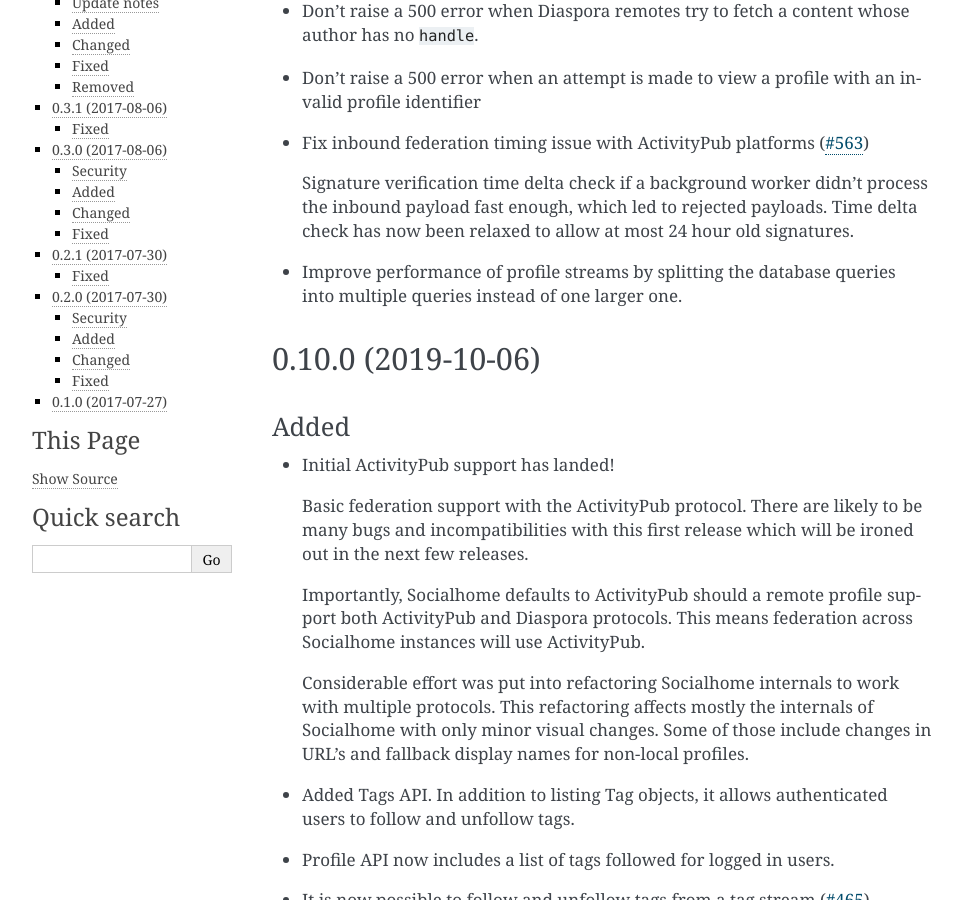
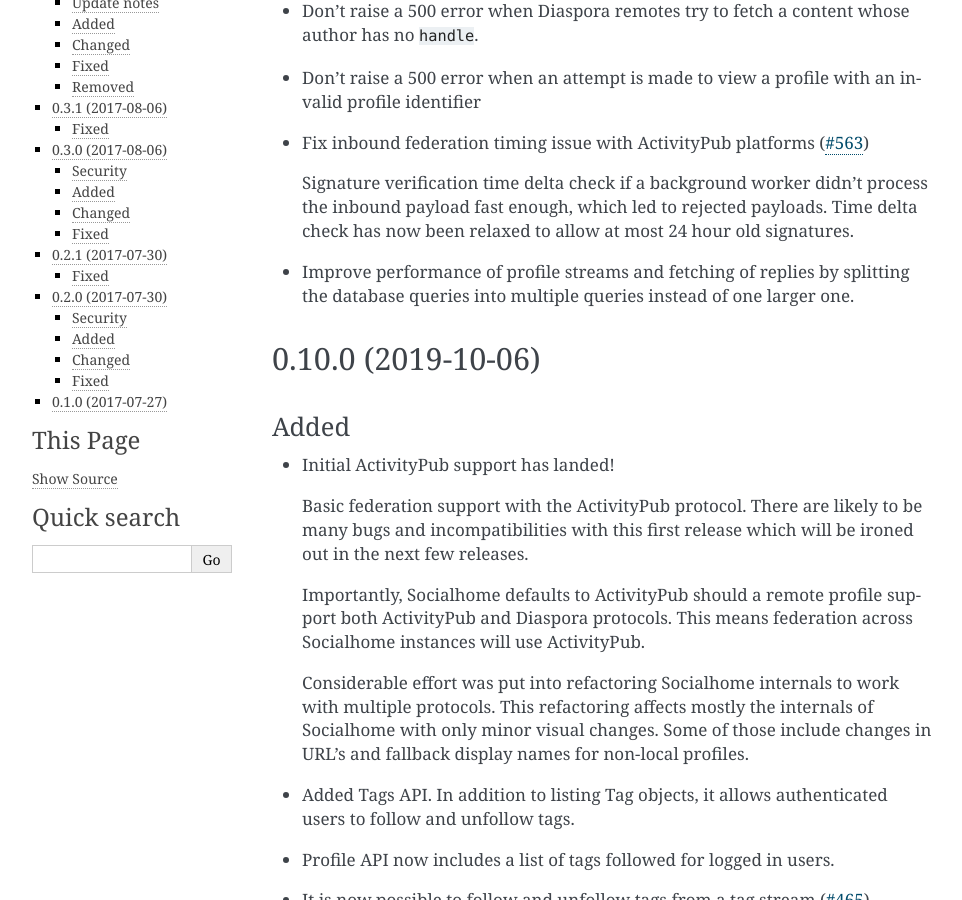
Before and after one commit to jaywink/socialhome, a Sphinx documentation site: the page built from docs/changelog.rst, in a window 1280 px wide and 900 px high, scrolled down 942 px. Shown: the whole window, without its empty margins (148-1110 px from the left). Built offline with Sphinx 7.4.7, drawn with Linux system fonts in a browser that asks for light colours.

Commit message:
Split content queryset replies queries
To improve performance of the large single query.

```diff
--- a/docs/changelog.rst
+++ b/docs/changelog.rst
@@ -53,8 +53,8 @@
   inbound payload fast enough, which led to rejected payloads. Time delta check has
   now been relaxed to allow at most 24 hour old signatures.
 
-* Improve performance of profile streams by splitting the database queries into multiple
-  queries instead of one larger one.
+* Improve performance of profile streams and fetching of replies by splitting the
+  database queries into multiple queries instead of one larger one.
 
 0.10.0 (2019-10-06)
 -------------------
```
Also changed, not shown: 1 other file.
